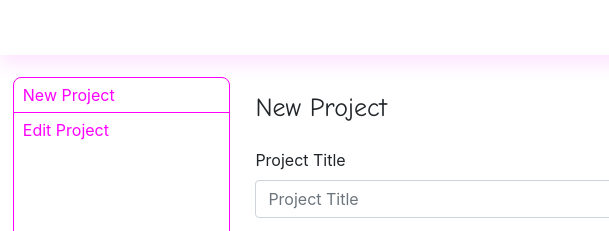
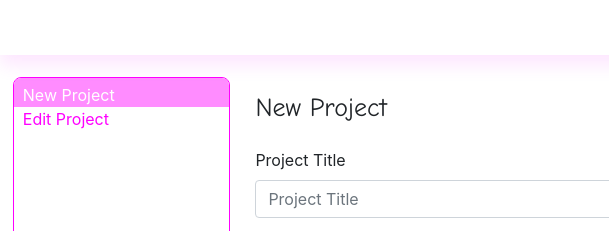
Before and after one commit to rkimmi/freshandfruity, a plain HTML site: page admin/index.html in a window 1280 px wide. Shown: the top 231 px of the page, 0-609 px from the left. Drawn offline with nearby package versions, Linux system fonts and the light colour scheme.

Commit message:
Edit modal

```diff
--- a/style.css
+++ b/style.css
@@ -48,21 +48,27 @@
   /* display: inline-block; */
 }
 
+#new-header {
+  border-top-left-radius: 7px;
+  border-top-right-radius: 7px;
+  padding-top: 5px;
+}
+
 .modal-toggle {
   display: flex;
   justify-content: right;
 }
 
 .title-selected {
-  /* color: white; */
-  border-bottom: 1px solid magenta;
+  color: white !important;
+  /* border-bottom: 1px solid magenta; */
+  background-color: #ff8cff;
 }
 
 .modal-title {
   padding-left: 9px;
   padding-right: 10px;
-  padding-top: 5px;
-  padding-bottom: 5px;
+  /* padding-bottom: 5px; */
   font-size: 18px;
   font-family: inherit;
   cursor: pointer;
@@ -71,7 +77,7 @@
 }
 
 .modal-title:hover {
-  background-color: magenta;
+  background-color: #ff8cff;
   color: white;
 }
 
```
Also changed, not shown: chevron-down.png (added), chevron-left.png (deleted), chevron-right.png (deleted), chevron-up.png (added).
